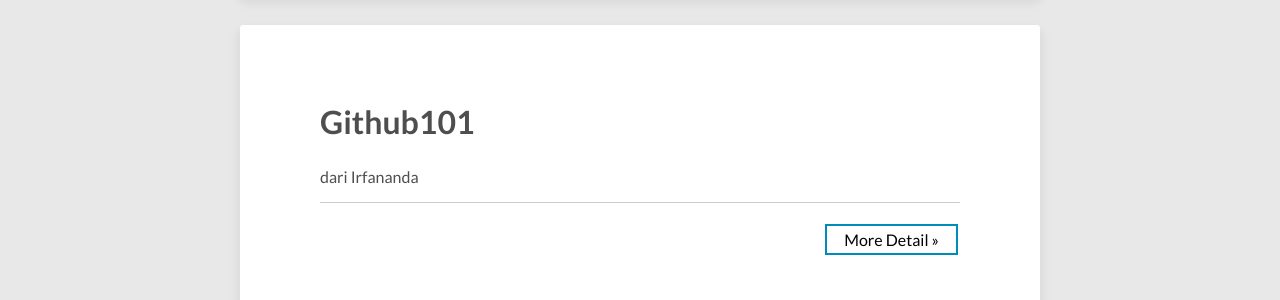
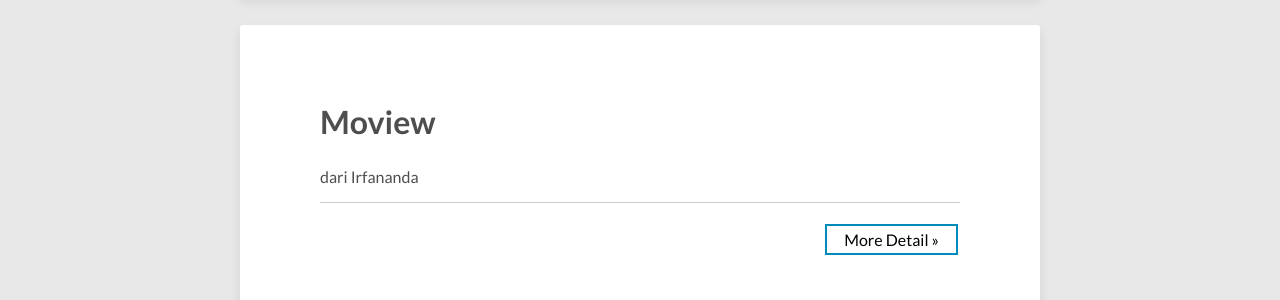
Before and after one commit to F201/f201.github.io, a Jekyll site: the page built from projects/index.html, in a window 1280 px wide and 1082 px high. Shown: the part 655-955 px from the top of the window. Built offline with Jekyll 4.4.1, drawn with Linux system fonts in a browser that asks for light colours; nearby versions of some CDN libraries; comment, search, counter and statistics services are not loaded.

Commit message:
new article moview

```diff
--- a/projects/index.html
+++ b/projects/index.html
@@ -25,7 +25,7 @@ format:
 
 <!-- project 2 -->
 <article>
-	<h1>Github101</h1>
+	<h1>Moview</h1>
 
 	<!-- Project Summary Description -->
 	dari Irfananda
```
